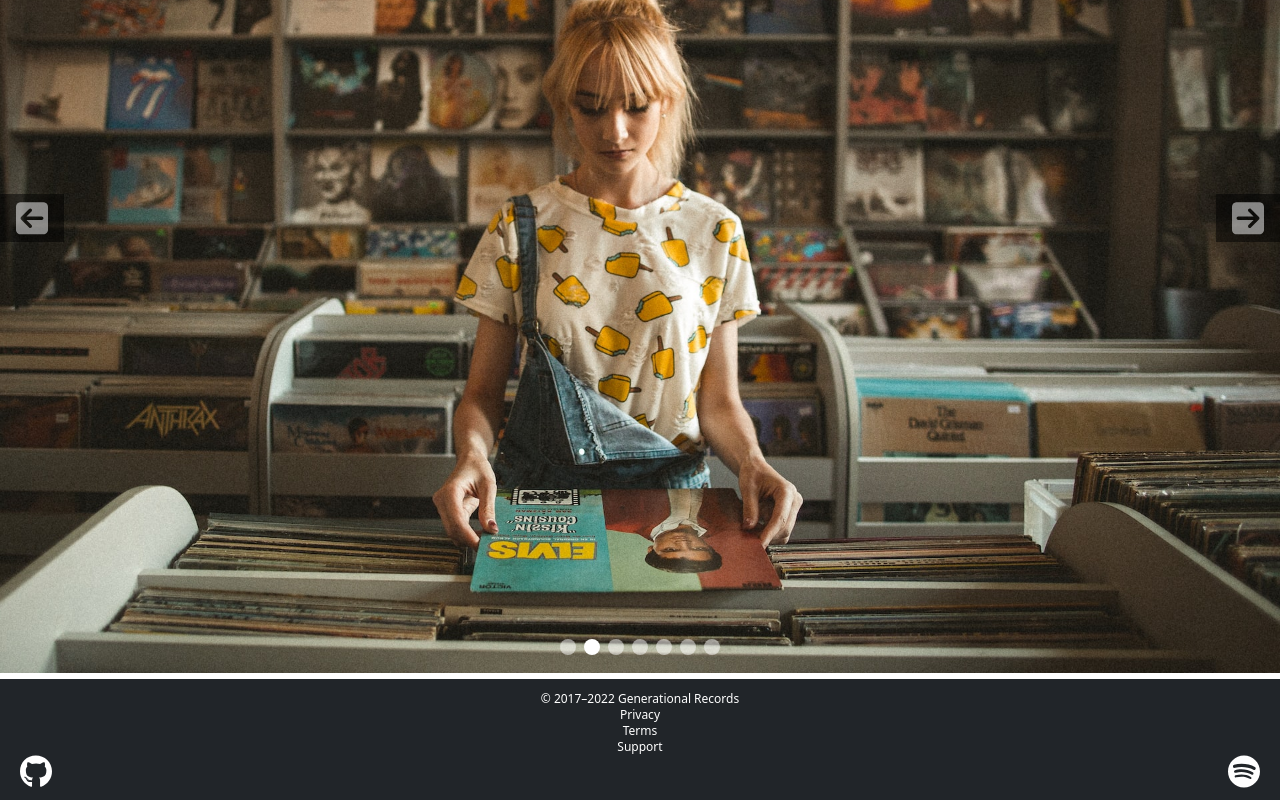
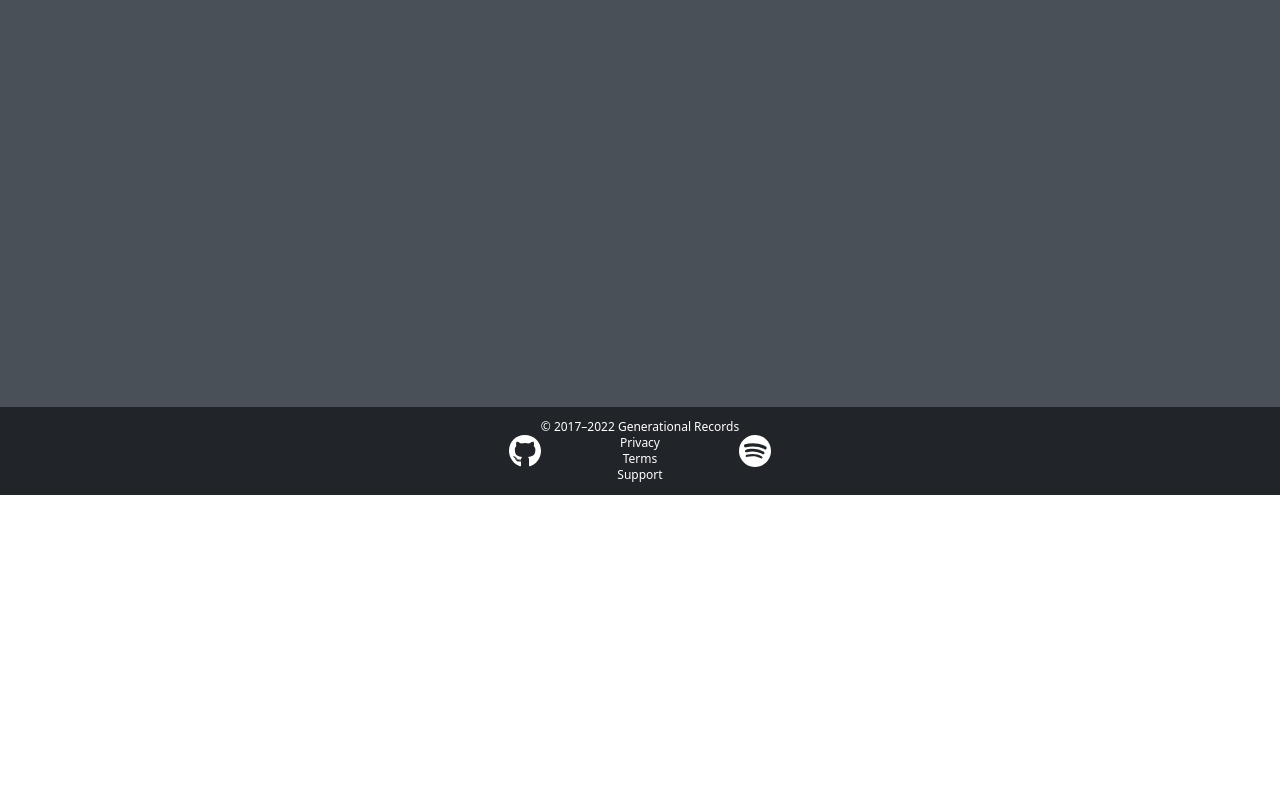
Before and after one commit to TAndrewLopez/GenRecords-Client, a React (Vite) app: page /singleArtist/1 in a window 1280 px wide. Shown: the part 305-1105 px from the top of the page. After the commit the page ends 800 px from the top, so only its background shows below. Built offline with nearby package versions, Linux system fonts and the light colour scheme.

Commit message:
tested carousel on landing page and reverted some changes.

```diff
--- a/src/components/DynamicCarousel/Carousel.jsx
+++ b/src/components/DynamicCarousel/Carousel.jsx
@@ -70,9 +70,11 @@ const Carousel = ({
             active={currentSlide}
             images={slides}
             switchIndex={switchIndex}
+            hoverColor="sec"
           />
         )}
-        {controls && <CarouselControls slide={slide} />}
+
+        {controls && <CarouselControls slide={slide} hoverColor="sec" />}
       </div>
     </div>
   );
--- a/src/components/DynamicCarousel/CarouselControls.jsx
+++ b/src/components/DynamicCarousel/CarouselControls.jsx
@@ -1,21 +1,25 @@
 import { SqLeftArrow, SqRightArrow } from "./assets";
 
-const CarouselControls = ({ slide }) => {
+const CarouselControls = ({ slide, hoverColor = "blue-300" }) => {
   return (
     <div>
       <button
-        className="absolute top-[calc(50%-25px)] left-0 h-12 w-16 bg-[rgba(0,0,0,0.5)] flex items-center justify-center"
+        className="absolute top-[calc(50%-25px)] left-0 bg-[rgba(33,37,41,0.5)] flex items-center justify-center"
         onClick={(evt) => {
           slide(false);
         }}>
-        <SqLeftArrow twClass={"w-8 fill-white opacity-50 hover:opacity-100"} />
+        <SqLeftArrow
+          twClass={`w-8 fill-white opacity-50 hover:fill-${hoverColor} hover:opacity-100`}
+        />
       </button>
       <button
-        className="absolute top-[calc(50%-25px)] right-0 h-12 w-16 bg-[rgba(0,0,0,0.5)] flex items-center justify-center"
+        className="absolute top-[calc(50%-25px)] right-0 bg-[rgba(33,37,41,0.5)] flex items-center justify-center"
         onClick={(evt) => {
           slide(true);
         }}>
-        <SqRightArrow twClass={"w-8 fill-white opacity-50 hover:opacity-100"} />
+        <SqRightArrow
+          twClass={`w-8 fill-white opacity-50 hover:fill-${hoverColor} hover:opacity-100`}
+        />
       </button>
     </div>
   );
--- a/src/components/DynamicCarousel/CarouselIndicators.jsx
+++ b/src/components/DynamicCarousel/CarouselIndicators.jsx
@@ -1,9 +1,14 @@
-const CarouselIndicators = ({ active, images, switchIndex }) => {
+const CarouselIndicators = ({
+  active,
+  images,
+  switchIndex,
+  hoverColor = "blue-300",
+}) => {
   return (
     <div className="absolute -translate-x-1/2 bottom-[1.5em] left-1/2 z-10 flex gap-2">
       {images.map((img, i) => (
         <button
-          className={`w-4 h-4 bg-white rounded-full hover:bg-blue-300 hover:opacity-100
+          className={`w-4 h-4 bg-white rounded-full hover:bg-${hoverColor} hover:opacity-100
           ${active === i ? "opacity-100" : "opacity-50"}`}
           onClick={() => switchIndex(i)}
           key={img.alt + i}></button>
--- a/src/components/Footer.jsx
+++ b/src/components/Footer.jsx
@@ -3,30 +3,31 @@ import { GithubIcon, SpotifyIcon } from "./assets";
 
 const Footer = () => {
   return (
-    <footer className="px-5 py-3 text-white bg-shade-9 flex flex-col justify-center">
+    <footer className="px-5 py-3 text-white bg-shade-9 flex justify-center">
+      <a
+        className="flex cursor-pointer"
+        onClick={() => openInNewTab("https://github.com/TAndrewLopez")}>
+        <GithubIcon twClass={"w-8 fill-white hover:fill-sec"} />
+      </a>
       <div className="flex flex-col items-center text-xs">
         <p>&copy; 2017–2022 Generational Records</p>
-        <a href="#">Privacy</a>
-        <a href="#">Terms</a>
-        <a href="#">Support</a>
-      </div>
-      <div className="flex justify-between text-xs">
-        <a
-          onClick={() => openInNewTab("https://github.com/TAndrewLopez")}
-          // className="flex justify-center items-center gap-3"
-        >
-          <GithubIcon twClass={"w-8 fill-white"} />
-          {/* <p>GitHub</p> */}
+        <a className="hover:text-sec" href="#">
+          Privacy
         </a>
-
-        <a
-          onClick={() => openInNewTab("https://developer.spotify.com/")}
-          // className="flex justify-center items-center gap-3"
-        >
-          <SpotifyIcon twClass={"w-8 fill-white"} />
-          {/* <p>Spotify</p> */}
+        <a className="hover:text-sec" href="#">
+          Terms
+        </a>
+        <a className="hover:text-sec" href="#">
+          Support
         </a>
       </div>
+
+      <a
+        className="flex cursor-pointer"
+        onClick={() => openInNewTab("https://developer.spotify.com/")}>
+        <SpotifyIcon twClass={"w-8 fill-white hover:fill-sec"} />
+      </a>
+      <div className="flex justify-between text-xs"></div>
     </footer>
   );
 };
--- a/src/pages/AdminDashboard.jsx
+++ b/src/pages/AdminDashboard.jsx
@@ -1,5 +1,7 @@
 const AdminDashboard = () => {
-  return <div className="flex-1">ADMIN DASHBOARD</div>;
+  return (
+    <div className="flex-1 flex justify-center bg-shade-7">ADMIN DASHBOARD</div>
+  );
 };
 
 export default AdminDashboard;
--- a/src/pages/AllVinylsPage.jsx
+++ b/src/pages/AllVinylsPage.jsx
@@ -1,7 +1,9 @@
-import React from "react";
-
-const AllProductsPage = () => {
-  return <div className="flex-1">DISPLAY ALL PRODUCTS </div>;
+const AllVinylsPage = () => {
+  return (
+    <div className="flex-1 flex justify-center bg-shade-7">
+      DISPLAY ALL PRODUCTS
+    </div>
+  );
 };
 
-export default AllProductsPage;
+export default AllVinylsPage;
--- a/src/pages/LandingPage.jsx
+++ b/src/pages/LandingPage.jsx
@@ -1,14 +1,5 @@
-import { Carousel } from "../components/DynamicCarousel/index";
-
-//ASSETS
-import images from "../assets/index";
-
 const LandingPage = () => {
-  return (
-    <div className="flex-1 flex ">
-      <Carousel slides={images} interval={5000} />
-    </div>
-  );
+  return <div className="flex-1 flex justify-center bg-shade-7">CONTENT</div>;
 };
 
 export default LandingPage;
```
